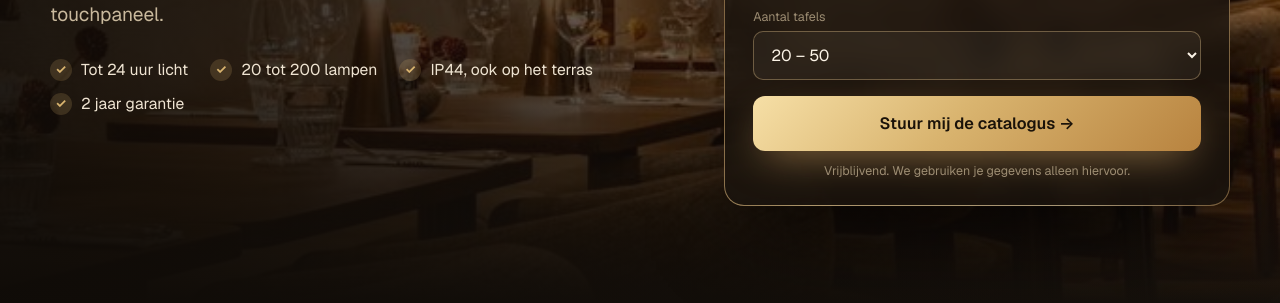
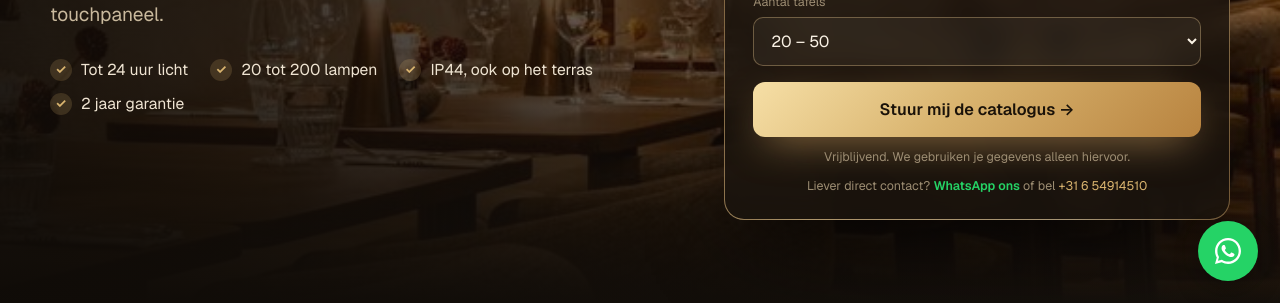
Before and after one commit to Maximhakemulder/lumiqstore.eu, a website: page public/benieuwd/index.html in a window 1280 px wide. Shown: the part 497-800 px from the top of the page. Drawn offline with nearby package versions, Linux system fonts and the light colour scheme; no server answers.

Commit message:
Landingspagina: WhatsApp-contact (zwevende knop zoals homepage, onder formulier en in slot)
Co-Authored-By: Claude Opus 5.5 <noreply@anthropic.com>
Claude-Session: https://claude.ai/code/session_01Rg5urhuccQdpdmGCYnhwao

```diff
--- a/public/benieuwd/index.html
+++ b/public/benieuwd/index.html
@@ -169,6 +169,17 @@ footer a{color:var(--tx2)}
 .sticky.on{transform:none}
 .sticky .btn{width:100%}
 
+/* WHATSAPP (zelfde als homepage) */
+.wa{position:fixed;right:22px;bottom:22px;z-index:70;width:60px;height:60px;border-radius:50%;background:#25D366;display:grid;place-items:center;box-shadow:0 10px 30px -6px rgba(0,0,0,.45);transition:transform .2s}
+.wa:hover{transform:scale(1.07)}
+.wa svg{width:32px;height:32px;fill:#fff}
+.wa::after{content:"";position:absolute;inset:0;border-radius:50%;border:2px solid #25D366;animation:wa-pulse 2.6s ease-out infinite}
+.wa span{position:absolute;right:72px;white-space:nowrap;background:#fff;color:#1a1612;font-size:.85rem;font-weight:500;padding:8px 12px;border-radius:10px;box-shadow:0 8px 24px -10px rgba(0,0,0,.4);opacity:0;transform:translateX(6px);transition:.25s;pointer-events:none}
+.wa:hover span{opacity:1;transform:none}
+@keyframes wa-pulse{0%{transform:scale(1);opacity:.7}100%{transform:scale(1.55);opacity:0}}
+@media (max-width:700px){.wa{right:14px;bottom:calc(84px + env(safe-area-inset-bottom));width:54px;height:54px}.wa svg{width:28px;height:28px}.wa span{display:none}}
+@media (prefers-reduced-motion:reduce){.wa::after{animation:none}}
+.wa-link{color:#25D366;font-weight:600;text-decoration:none}
 @media(max-width:960px){
   .hero{min-height:auto;padding:100px 0 50px}
   .hero::before{background:linear-gradient(180deg,rgba(15,11,7,.7),rgba(15,11,7,.82) 45%,var(--bg))}
@@ -220,6 +231,7 @@ footer a{color:var(--tx2)}
         <label class="full">Aantal tafels<select name="Tafels"><option>Minder dan 20</option><option selected>20 – 50</option><option>50 – 100</option><option>100 – 200</option><option>Meer dan 200 / meerdere vestigingen</option></select></label>
         <button class="btn" type="submit">Stuur mij de catalogus&nbsp;→</button>
         <p class="fnote">Vrijblijvend. We gebruiken je gegevens alleen hiervoor.</p>
+        <p class="fnote">Liever direct contact? <a class="wa-link" href="https://wa.me/31654914510?text=Hoi%20Lumiq%2C%20ik%20heb%20een%20vraag%20over%20jullie%20tafellampen." target="_blank" rel="noopener">WhatsApp ons</a> of bel <a href="tel:+31654914510" style="color:var(--gold);text-decoration:none">+31 6 54914510</a></p>
       </form>
       <div class="done">
         <h2>Top, <em class="gold-text">hij is van jou.</em></h2>
@@ -322,11 +334,13 @@ footer a{color:var(--tx2)}
     <span class="k">Jouw zaak</span>
     <h2>Benieuwd hoe dit bij <em class="gold-text">jou</em> brandt?</h2>
     <p>Ontvang direct de catalogus. Binnen één werkdag denken we met je mee.</p>
-    <div class="acts"><a class="btn" href="#aanvraag">Stuur mij de catalogus&nbsp;→</a><a class="btn btn-ghost" href="tel:+31654914510">Bel +31 6 54914510</a></div>
+    <div class="acts"><a class="btn" href="#aanvraag">Stuur mij de catalogus&nbsp;→</a><a class="btn btn-ghost" href="https://wa.me/31654914510?text=Hoi%20Lumiq%2C%20ik%20heb%20een%20vraag%20over%20jullie%20tafellampen." target="_blank" rel="noopener">WhatsApp ons</a><a class="btn btn-ghost" href="tel:+31654914510">Bel +31 6 54914510</a></div>
   </div>
 </section>
 
 <footer>Lumiq · Gosmart B.V. · <a href="/">lumiqstore.com</a></footer>
+
+<a class="wa" href="https://wa.me/31654914510?text=Hoi%20Lumiq%2C%20ik%20heb%20een%20vraag%20over%20jullie%20tafellampen." target="_blank" rel="noopener" aria-label="Stuur ons een WhatsApp-bericht"><svg viewBox="0 0 32 32" aria-hidden="true"><path d="M16.04 3C8.86 3 3.03 8.82 3.03 16c0 2.3.6 4.53 1.74 6.5L3 29l6.68-1.74A12.94 12.94 0 0 0 16.04 29C23.2 29 29 23.18 29 16S23.2 3 16.04 3zm0 23.62c-2.02 0-4-.54-5.72-1.57l-.41-.24-3.96 1.03 1.06-3.86-.27-.4A10.6 10.6 0 0 1 5.4 16c0-5.86 4.77-10.63 10.64-10.63 5.86 0 10.62 4.77 10.62 10.63 0 5.86-4.76 10.62-10.62 10.62zm5.83-7.96c-.32-.16-1.89-.93-2.18-1.04-.3-.1-.5-.16-.72.16-.21.32-.82 1.04-1.01 1.25-.18.21-.37.24-.69.08-.32-.16-1.35-.5-2.57-1.59-.95-.85-1.59-1.9-1.78-2.22-.18-.32-.02-.5.14-.66.15-.14.32-.37.48-.56.16-.18.21-.32.32-.53.1-.21.05-.4-.03-.56-.08-.16-.72-1.73-.98-2.37-.26-.62-.52-.54-.72-.55h-.61c-.21 0-.56.08-.85.4-.29.32-1.12 1.09-1.12 2.66 0 1.57 1.14 3.09 1.3 3.3.16.21 2.25 3.43 5.45 4.81.76.33 1.35.52 1.81.67.76.24 1.46.21 2 .13.61-.09 1.89-.77 2.15-1.52.27-.74.27-1.38.19-1.52-.08-.13-.29-.21-.61-.37z"/></svg><span>Stel je vraag via WhatsApp</span></a>
 
 <div class="sticky" id="sticky"><a class="btn" href="#aanvraag">Ontvang direct de catalogus&nbsp;→</a></div>
 
```
